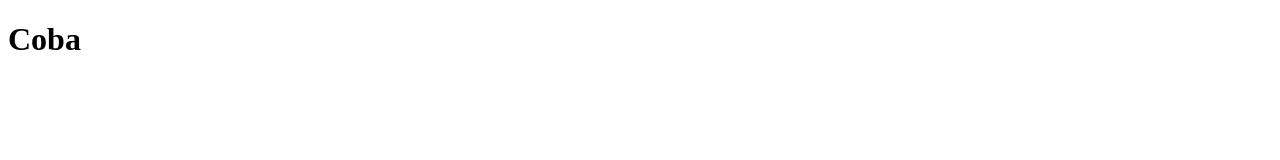
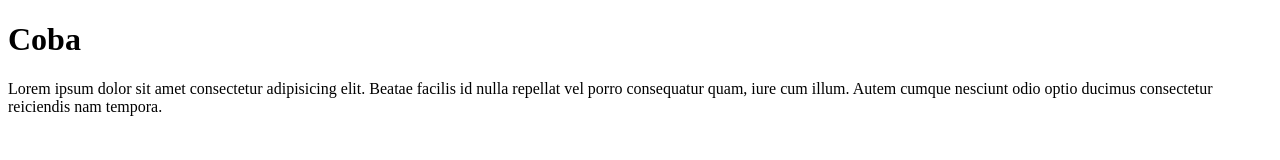
Before and after one commit to irdans/test-git-remote-baru, a plain HTML site: page index.html in a window 1280 px wide. Drawn offline with Linux system fonts and the light colour scheme.

Commit message:
Mengubah file html

```diff
--- a/index.html
+++ b/index.html
@@ -7,5 +7,6 @@
 </head>
 <body>
     <h1>Coba</h1>
+    <p>Lorem ipsum dolor sit amet consectetur adipisicing elit. Beatae facilis id nulla repellat vel porro consequatur quam, iure cum illum. Autem cumque nesciunt odio optio ducimus consectetur reiciendis nam tempora.</p>
 </body>
 </html>
```
